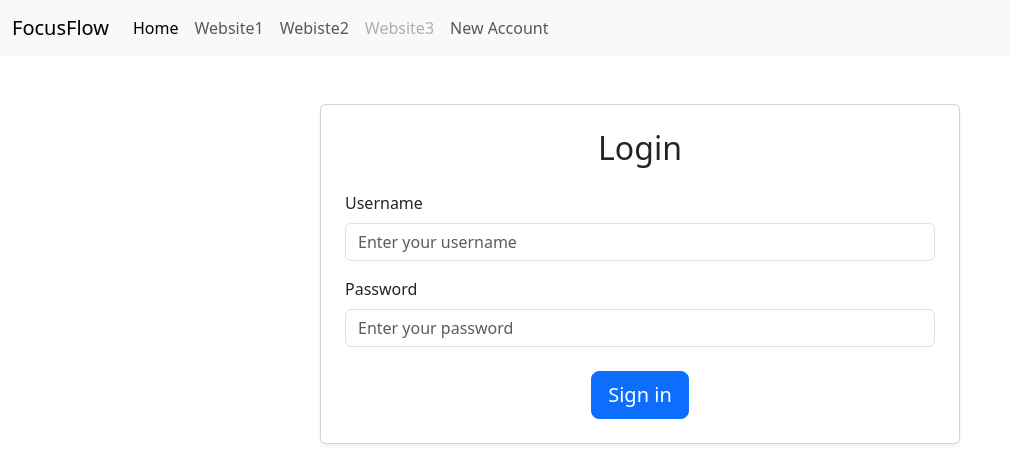
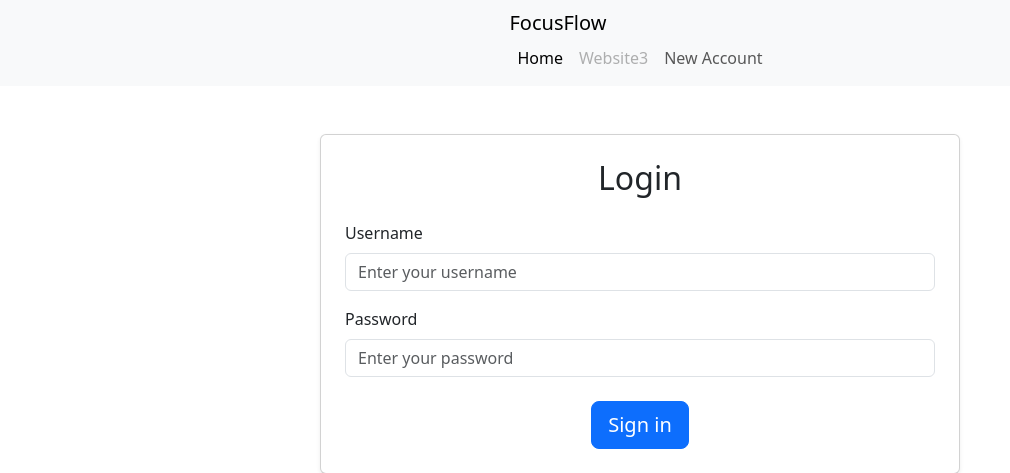
Before and after one commit to KaceyStarr/CSCI3340, a Django app: page / in a window 1280 px wide. Shown: the top 473 px of the page, without its empty margins (0-1010 px from the left). Run offline with Django 5.2, Linux system fonts and the light colour scheme.

Commit message:
Center_Brand_name

```diff
--- a/app/templates/navbar.html
+++ b/app/templates/navbar.html
@@ -2,15 +2,14 @@
 
 <nav class="navbar navbar-expand-lg bg-body-tertiary">
   <div class="container-fluid">
+    <div class="navbar-header mx-auto">
     <a class="navbar-brand" href="{% url 'home' %}">FocusFlow</a>
     <button class="navbar-toggler" type="button" data-bs-toggle="collapse" data-bs-target="#navbarNavAltMarkup" aria-controls="navbarNavAltMarkup" aria-expanded="false" aria-label="Toggle navigation">
       <span class="navbar-toggler-icon"></span>
     </button>
-    <div class="collapse navbar-collapse" id="navbarNavAltMarkup">
+    <div class="collapse navbar-collapse justify-content-start" id="navbarNavAltMarkup">
       <div class="navbar-nav">
         <a class="nav-link active" aria-current="page" href="#">Home</a>
-        <a class="nav-link" href="https://www.utrgv.edu/">Website1</a>
-        <a class="nav-link" href="https://cityofedinburg.com/">Webiste2</a>
         <a class="nav-link disabled" aria-disabled="true">Website3</a>
         {% if user.is_authenticated %}
         <li class="nav-item">
```
